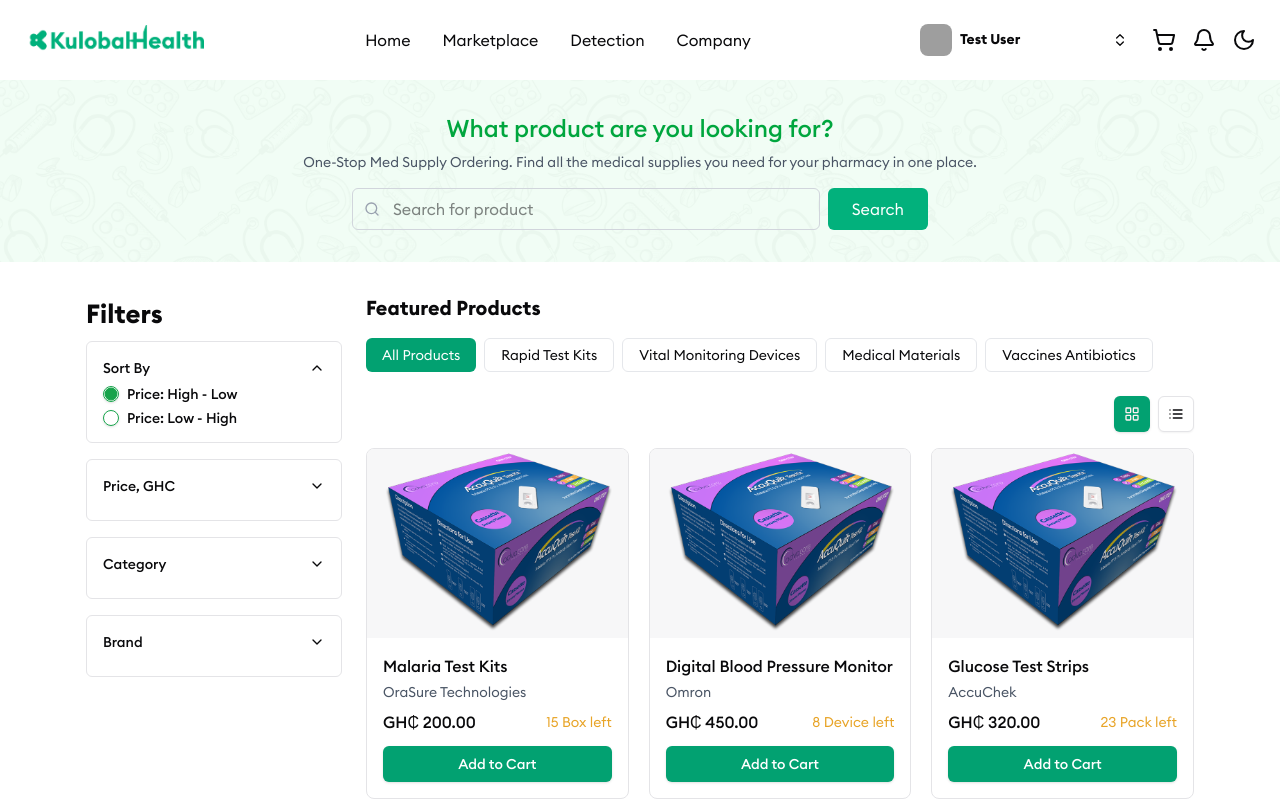
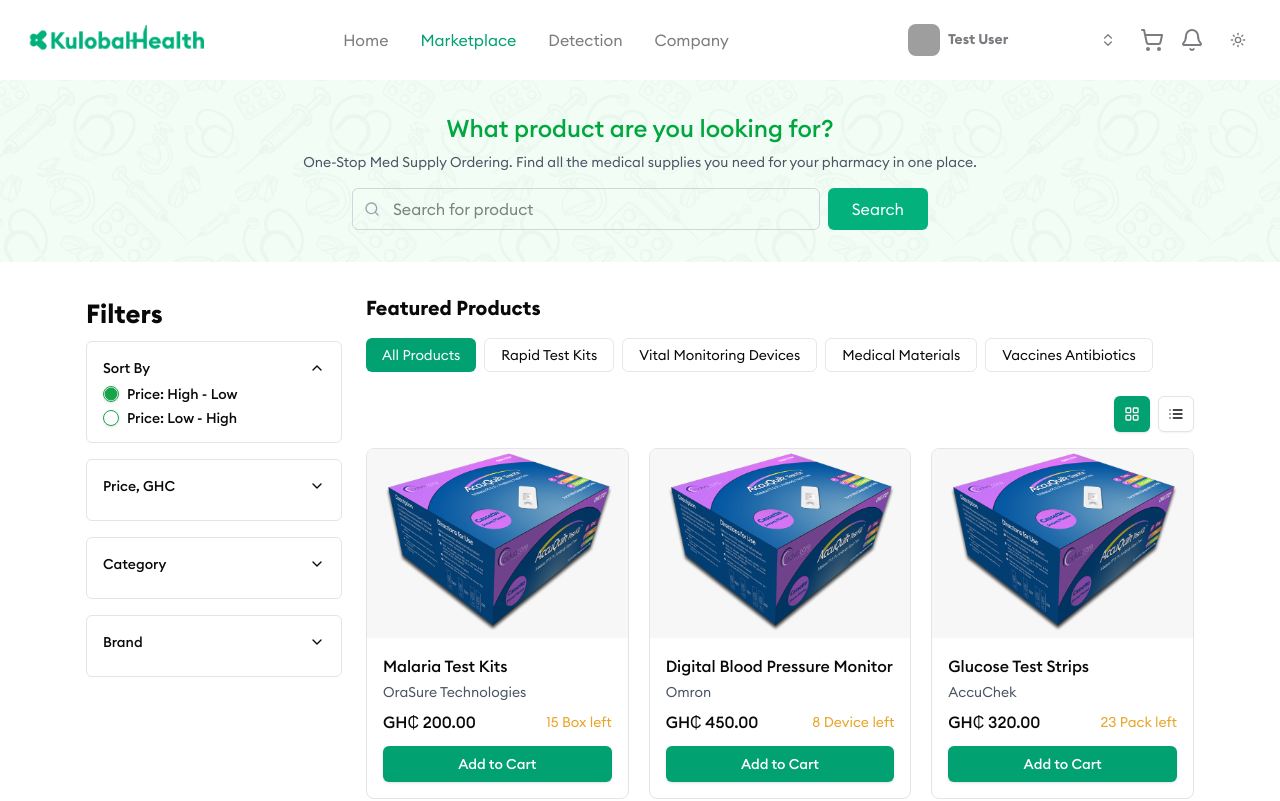
Before and after one commit to KulobalHealth/Kulobalhealth_Frontend, a Next.js app: page /marketplace in a window 1280 px wide. Shown: the top 801 px of the page. Built offline with nearby package versions, Linux system fonts and the light colour scheme; grey boxes are pictures that could not be loaded.

Commit message:
refactor(MKP-2): simplify navigation links structure and improve active link styling

```diff
--- a/src/components/navbar.tsx
+++ b/src/components/navbar.tsx
@@ -4,26 +4,25 @@
 import Image from "next/image";
 import { useState, useEffect } from "react";
 import { User } from "./user";
-import { Bell, Moon, ShoppingCart } from "lucide-react";
+import { Bell, ShoppingCart } from "lucide-react";
 import { useMarketplaceStore } from "@/lib/store";
+import { usePathname } from "next/navigation";
+import clsx from "clsx";
+import { ModeToggle } from "./ui/mode-toggle";
 
-const navigationLinks = {
-  primary: [
-    { name: "Home", href: "/" },
-    { name: "Marketplace", href: "/marketplace" },
-    { name: "Detection", href: "/detection" },
-  ],
-  company: [
-    { name: "About", href: "/about" },
-    { name: "Team", href: "/team" },
-    { name: "Contact", href: "/contact" },
-  ],
-};
+const navigationLinks = [
+  { name: "Home", href: "/" },
+  { name: "Marketplace", href: "/marketplace" },
+  { name: "Detection", href: "/detection" },
+  { name: "Company", href: "/company" },
+];
 
 export function Navbar() {
   const [isOpen, setIsOpen] = useState(false);
   const [isScrolled, setIsScrolled] = useState(false);
   const cart = useMarketplaceStore((state) => state.cart);
+  const pathname = usePathname();
+  const isActive = (href: string) => pathname === href;
 
   useEffect(() => {
     const handleScroll = () => {
@@ -37,7 +36,7 @@
     <nav
       className={
         isScrolled
-          ? "fixed top-0 left-0 right-0 z-50 bg-white shadow-lg transition duration-300"
+          ? "fixed top-0 left-0 right-0 z-50 bg-white dark:bg-background shadow-lg transition duration-300"
           : "transition duration-300"
       }
     >
@@ -55,26 +54,35 @@
         </div>
 
         <div className="items-center hidden space-x-8 md:flex">
-          {navigationLinks.primary.map((item) => (
+          {navigationLinks.map((item) => (
             <Link
               key={item.name}
               href={item.href}
-              className="transition-colors duration-300 hover:text-emerald-500"
+              className={clsx(
+                "transition-colors duration-300 hover:text-primary-700",
+                {
+                  "text-primary-600": isActive(item.href),
+                  "text-neutral-800": !isActive(item.href),
+                }
+              )}
             >
               {item.name}
             </Link>
           ))}
           <div className="relative group">
-            <button className="transition-colors duration-300 hover:text-emerald-500">
-              Company
-            </button>
             <div className="absolute hidden group-hover:block pt-2 w-48">
               <div className="bg-white shadow-lg rounded-md py-2">
-                {navigationLinks.company.map((item) => (
+                {navigationLinks.map((item) => (
                   <Link
                     key={item.name}
                     href={item.href}
-                    className="block px-4 py-2 hover:bg-emerald-50 transition-colors duration-300"
+                    className={clsx(
+                      "block px-4 py-2 hover:bg-emerald-50 transition-colors duration-300",
+                      {
+                        "text-primary-600": isActive(item.href),
+                        "text-neutral-800": !isActive(item.href),
+                      }
+                    )}
                   >
                     {item.name}
                   </Link>
@@ -83,7 +91,7 @@
             </div>
           </div>
         </div>
-        <div className="flex items-center space-x-4">
+        <div className="flex text-neutral-800 items-center space-x-4">
           <User
             user={{
               name: "Test User",
@@ -93,7 +101,7 @@
           />
           <div className="relative">
             <Link href="/marketplace/cart">
-              <ShoppingCart className="cursor-pointer hover:text-emerald-500 transition-colors" />
+              <ShoppingCart className="cursor-pointer text-neur hover:text-primary-700 transition-colors" />
               {cart.length > 0 && (
                 <span className="absolute -top-2 -right-2 bg-emerald-500 text-white text-xs rounded-full w-5 h-5 flex items-center justify-center">
                   {cart.length}
@@ -102,7 +110,7 @@
             </Link>
           </div>
           <Bell />
-          <Moon />
+          <ModeToggle />
         </div>
 
         <button className="p-2 md:hidden" onClick={() => setIsOpen(!isOpen)}>
@@ -111,59 +119,6 @@
           <div className="w-6 h-0.5 bg-gray-600"></div>
         </button>
       </div>
-
-      {/* {isOpen && (
-        <div className="fixed inset-0 z-50 md:hidden">
-          <div
-            className="fixed inset-0 bg-black/50"
-            onClick={() => setIsOpen(false)}
-          ></div>
-          <div className="fixed top-0 bottom-0 left-0 w-64 bg-white shadow-lg">
-            <div className="p-4 flex justify-between items-center border-b">
-              <Link href="/" className="text-2xl font-bold text-emerald-500">
-                <Image
-                  src="/logo.webp"
-                  alt="KulobalHealth"
-                  width={180}
-                  height={180}
-                  className="w-12 h-auto"
-                />
-              </Link>
-              <button onClick={() => setIsOpen(false)} className="p-2">
-                ✕
-              </button>
-            </div>
-            <div className="px-4 py-6 space-y-4">
-              {navigationLinks.primary.map((item) => (
-                <Link
-                  key={item.name}
-                  href={item.href}
-                  className="block transition-colors duration-300 hover:text-emerald-500"
-                >
-                  {item.name}
-                </Link>
-              ))}
-              <div className="py-2 border-t">
-                {navigationLinks.company.map((item) => (
-                  <Link
-                    key={item.name}
-                    href={item.href}
-                    className="block py-2 transition-colors duration-300 hover:text-emerald-500"
-                  >
-                    {item.name}
-                  </Link>
-                ))}
-              </div>
-              <Link
-                href="/login"
-                className="block px-4 py-2 bg-emerald-500 text-white rounded transition duration-300 hover:bg-emerald-600"
-              >
-                Login
-              </Link>
-            </div>
-          </div>
-        </div>
-      )} */}
     </nav>
   );
 }
```
